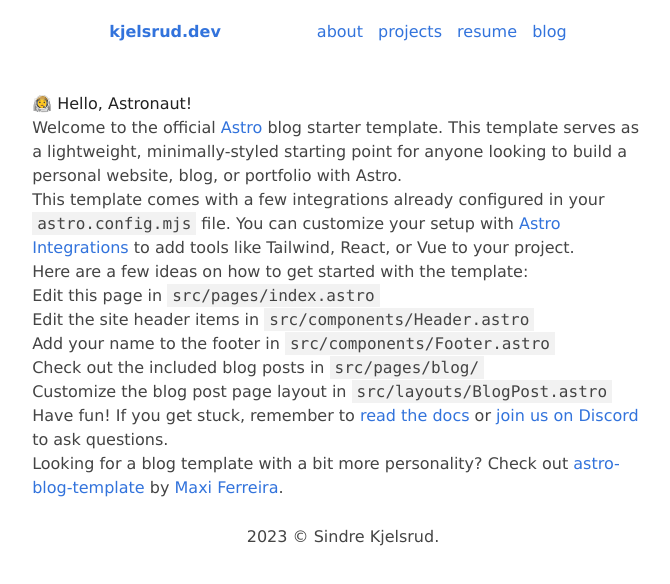
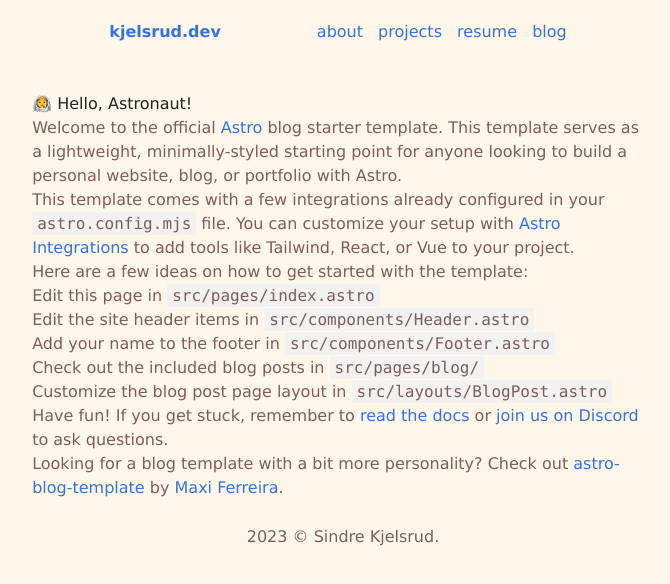
Before and after one commit to SindreKjelsrud/kjelsrud.dev, an Astro site: page / in a window 1280 px wide. Shown: the whole page, without its empty margins (297-967 px from the left). Built offline with nearby package versions, Linux system fonts and the light colour scheme; Astro itself is replaced by a stand-in of ours.

Commit message:
💄 changing colors for entire site

```diff
--- a/src/styles/global.css
+++ b/src/styles/global.css
@@ -9,11 +9,11 @@
 	padding: 20px;
 	max-width: 65ch;
 	text-align: left;
-	background-color: #fff;
+	background-color: #FFF8EA;
 	word-wrap: break-word;
 	overflow-wrap: break-word;
 	line-height: 1.5;
-	color: #444;
+	color: #815B5B;
 }
 h1,
 h2,
```
